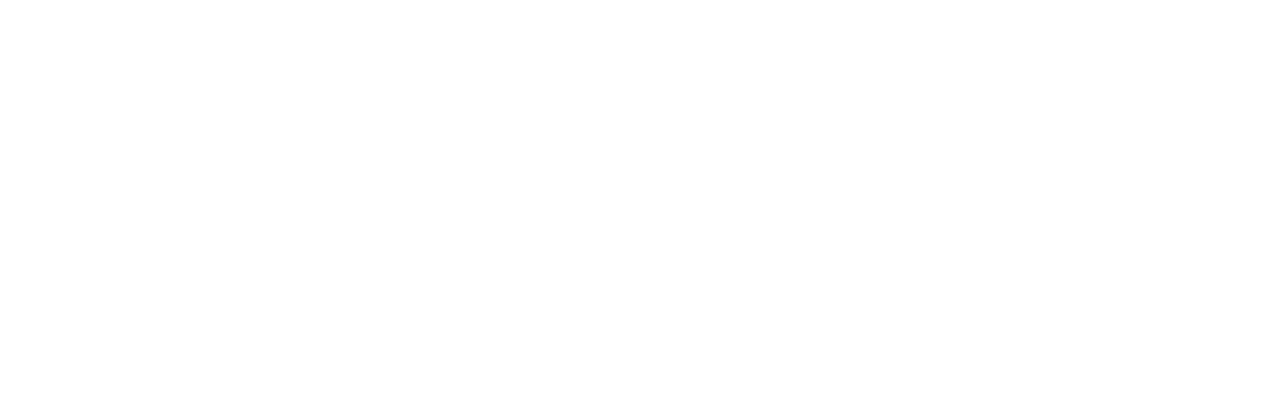
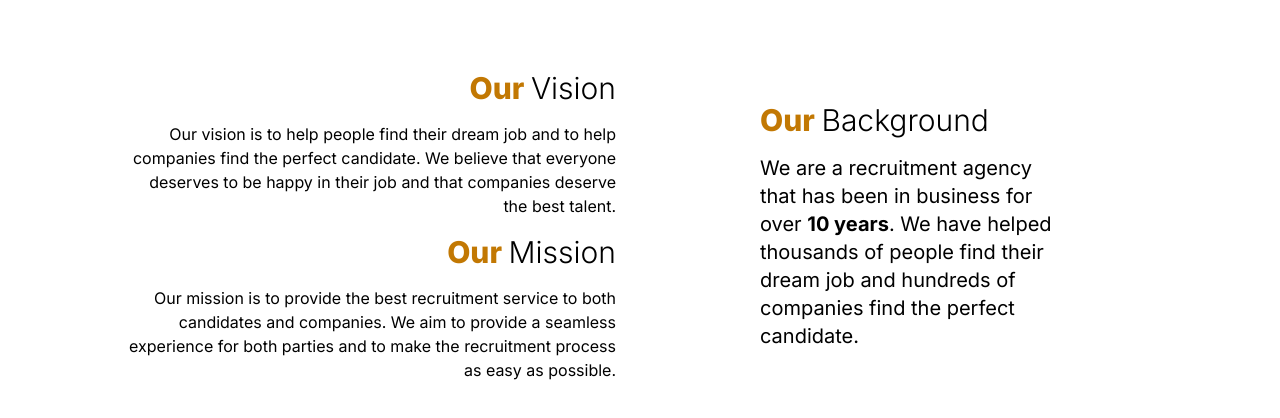
Before and after one commit to clwdhade/agency, a React (Vite) app: page /about in a window 1280 px wide. Shown: the part 890-1308 px from the top of the page. Before the commit the page ends 800 px from the top, so only its background shows below. Built offline with nearby package versions, Linux system fonts and the light colour scheme.

Commit message:
feat: add background, values and mission statement

```diff
--- a/src/Pages/About/About.jsx
+++ b/src/Pages/About/About.jsx
@@ -1,12 +1,16 @@
-import React from 'react'
-import AboutIntro from './Sections/AboutIntro'
+import React from "react";
+import AboutIntro from "./Sections/AboutIntro";
+import Background from "./Sections/Background";
 
 const About = () => {
   return (
     <div>
-      <AboutIntro/>
+      <AboutIntro />
+      <div className="mx-8">
+        <Background />
+      </div>
     </div>
-  )
-}
+  );
+};
 
-export default About
+export default About;
--- /dev/null
+++ b/src/Pages/About/Sections/Background.jsx
@@ -0,0 +1,46 @@
+import React from "react";
+
+const Background = () => {
+  return (
+    <div className="grid md:grid-cols-2 grid-cols-1 w-full md:p-24 py-8 px-4  md:gap-12">
+      <div className="flex flex-col gap-4 justify-center items-center">
+        <div className="flex flex-col gap-4  md:items-end">
+          <h2 className="text-3xl font-extrabold text-yellow-500">
+            Our <span className="font-light text-black">Vision</span>
+          </h2>
+
+          <p className="text-base md:text-right">
+            Our vision is to help people find their dream job and to help
+            companies find the perfect candidate. We believe that everyone
+            deserves to be happy in their job and that companies deserve the
+            best talent.
+          </p>
+        </div>
+
+        <div className="flex flex-col gap-4  md:items-end">
+          <h2 className="text-3xl font-extrabold text-yellow-500">
+            Our <span className="font-light text-black">Mission</span>
+          </h2>
+          <p className="text-base md:text-right">
+            Our mission is to provide the best recruitment service to both
+            candidates and companies. We aim to provide a seamless experience
+            for both parties and to make the recruitment process as easy as
+            possible.
+          </p>
+        </div>
+      </div>
+      <div className="flex flex-col gap-4 justify-center md:p-24 py-8 px-2">
+        <h2 className="text-3xl font-extrabold text-yellow-500">
+          Our <span className="font-light text-black">Background</span>
+        </h2>
+        <p className="md:text-xl text-lg">
+          We are a recruitment agency that has been in business for over <span className="font-bold">10
+          years</span>. We have helped thousands of people find their dream job and
+          hundreds of companies find the perfect candidate.
+        </p>
+      </div>
+    </div>
+  );
+};
+
+export default Background;
```
